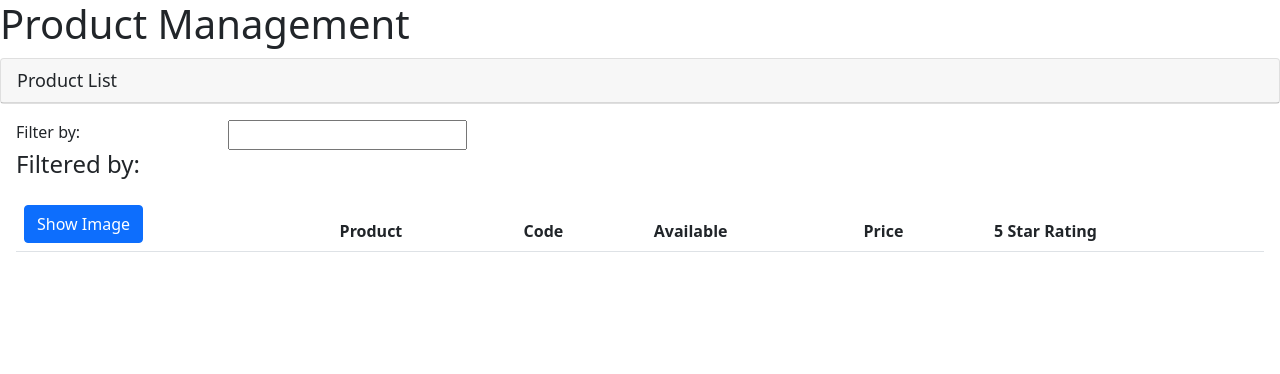
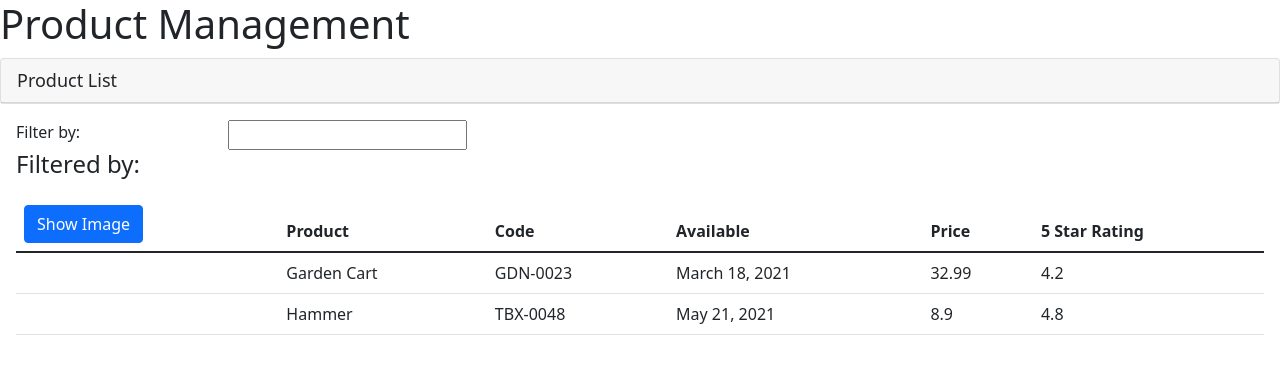
Before and after one commit to ballabanidesara/product_management, an Angular app: page / in a window 1280 px wide. Shown: the top 374 px of the page. Built offline with nearby package versions, Linux system fonts and the light colour scheme.

Commit message:
Working with Structural Directives

```diff
--- a/src/app/products/product-list.component.html
+++ b/src/app/products/product-list.component.html
@@ -17,7 +17,7 @@
         </div>
 
         <div class='table-responsive'>
-            <table class='table'>
+            <table class='table' *ngIf='products.length'>
               <thead>
                 <tr>
                   <th>
@@ -33,6 +33,15 @@
                 </tr>
               </thead>
               <tbody>
+                <tr *ngFor='let product of products'>
+                  <td></td>
+                  <td>{{product.productName}}</td>
+                  <td>{{product.productCode}}</td>
+                  <td>{{product.releaseDate}}</td>
+                  <td>{{product.price}}</td>
+                  <td>{{product.starRating}}</td>
+
+                </tr>
                   </tbody>
               </table>
     </div>
--- a/src/app/products/product-list.component.ts
+++ b/src/app/products/product-list.component.ts
@@ -7,6 +7,29 @@
 })
 
 export class ProductListComponent {
-    pageTitle: string = 'Product List'
+    pageTitle: string = 'Product List';
+    products: any[] = [
+         {
+                "productId": 2,
+                "productName": "Garden Cart",
+                "productCode": "GDN-0023",
+                "releaseDate": "March 18, 2021",
+                "description": "15 gallon capacity rolling garden cart",
+                "price": 32.99,
+                "starRating": 4.2,
+                "imageUrl": "assets/images/garden_cart.png"
+              },
+              {
+                "productId": 5,
+                "productName": "Hammer",
+                "productCode": "TBX-0048",
+                "releaseDate": "May 21, 2021",
+                "description": "Curved claw steel hammer",
+                "price": 8.9,
+                "starRating": 4.8,
+                "imageUrl": "assets/images/hammer.png"
+              },
+
+    ]
 
 }
```
